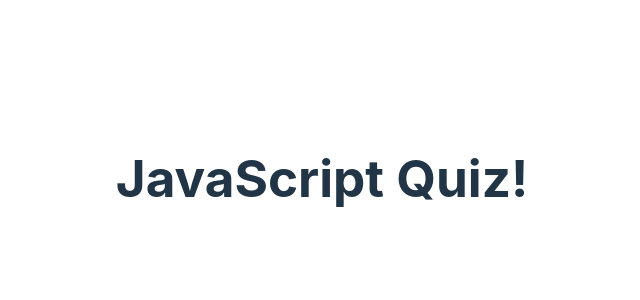
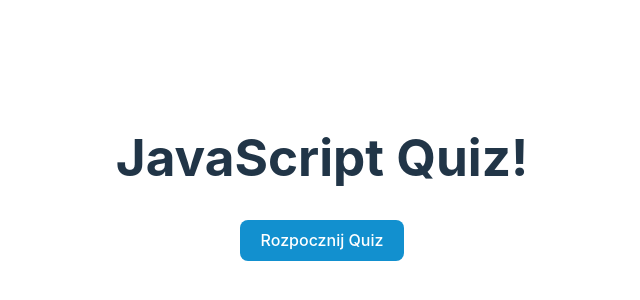
Before and after one commit to krzysztof-kryczka/quiz-app, a React (Vite) app: page / in a window 1280 px wide. Shown: the part 222-522 px from the top of the page, without its empty margins (318-958 px from the left). Built offline with nearby package versions, Linux system fonts and the light colour scheme.

Commit message:
Added Button Component

```diff
--- /dev/null
+++ b/src/components/Button/Button.jsx
@@ -0,0 +1,5 @@
+import css from "./Button.module.css"
+
+const Button = ({ children }) => <button className={css.button}>{children}</button>
+
+export default Button
--- /dev/null
+++ b/src/components/Button/Button.module.css
@@ -0,0 +1,9 @@
+.button {
+   background-color: #1290cf;
+   color: #fff;
+   cursor: pointer;
+}
+
+.button:hover {
+   background-color: #06567e;
+}
--- a/src/components/StartScreen/StartScreen.jsx
+++ b/src/components/StartScreen/StartScreen.jsx
@@ -1,6 +1,9 @@
+import Button from "../Button/Button"
+
 const StartScreen = () => (
    <div>
       <h1>JavaScript Quiz!</h1>
+      <Button>Rozpocznij Quiz</Button>
    </div>
 )
 
```
